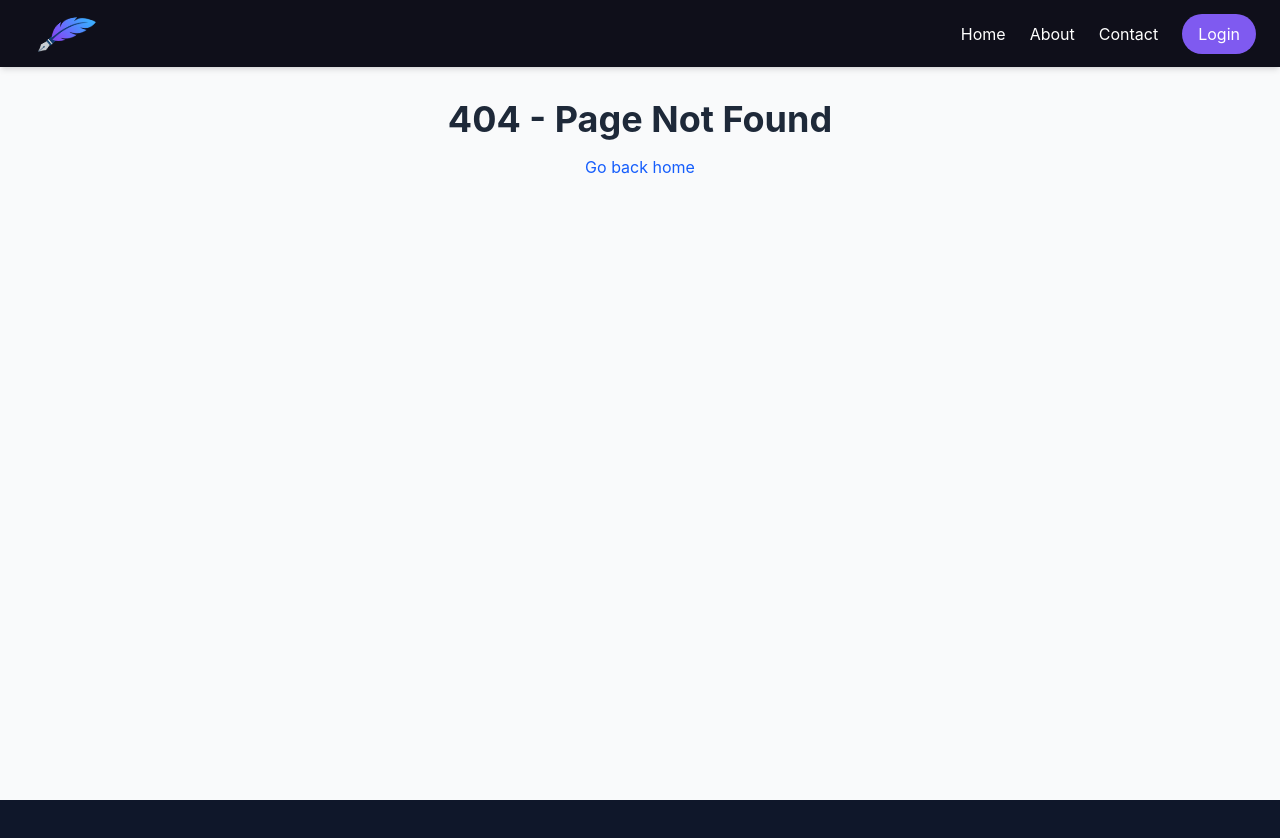
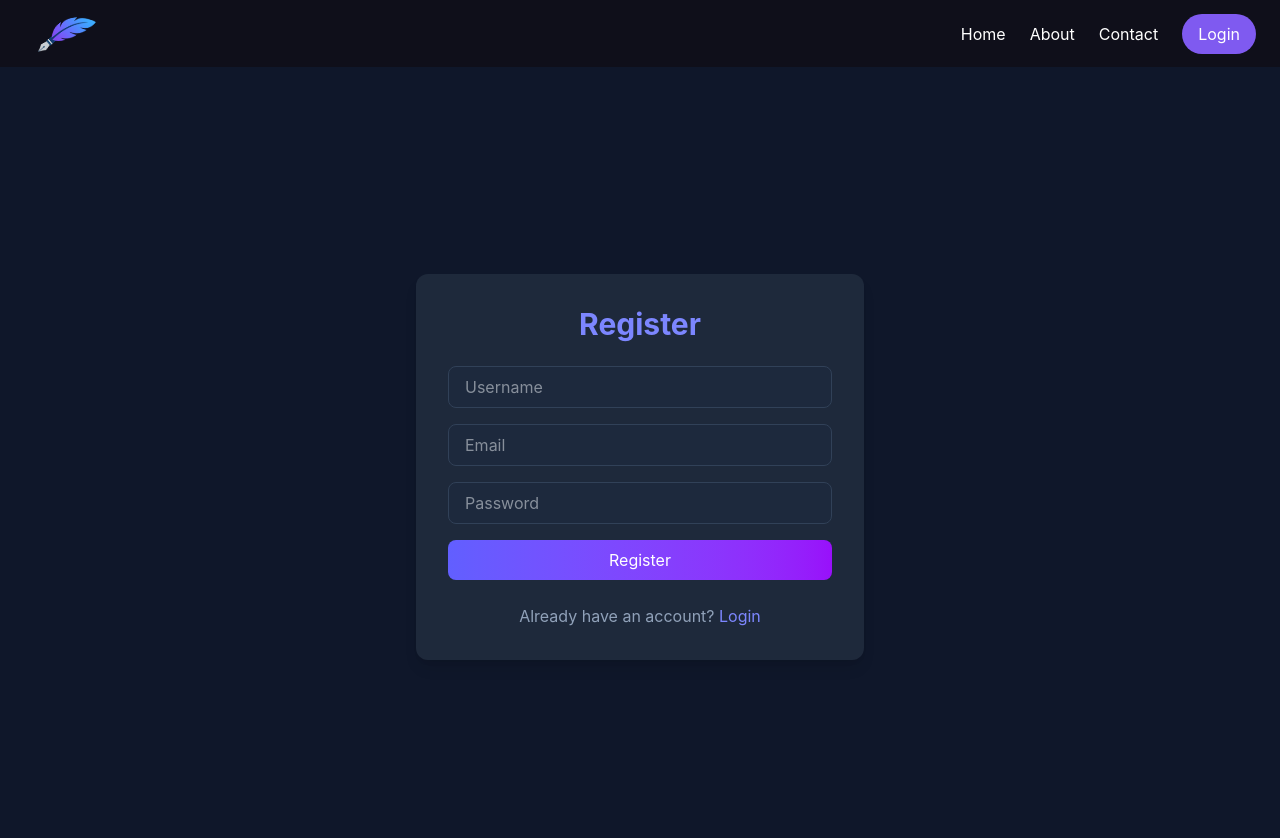
Before and after one commit to Abhaychhani/Blog_MERN, a React (Vite) app in the folder frontend/: page /register in a window 1280 px wide. Before the commit this address had no page. Shown: the top 838 px of the page. Before the commit the page ends 800 px from the top, so only its background shows below. Built offline with nearby package versions, Linux system fonts and the light colour scheme.

Commit message:
Login and register forms added

```diff
--- a/frontend/src/App.jsx
+++ b/frontend/src/App.jsx
@@ -15,6 +15,8 @@ import CreatePost from "./pages/dashboard/CreatePost";
 import Analytics from "./pages/dashboard/Analytics";
 
 import Navbar from "./components/Navbar";
+import Login from "./pages/Login.jsx";
+import Register from "./pages/Register.jsx";
 
 function App() {
 
@@ -29,6 +31,8 @@ function App() {
           <Route path="/blog/:id" element={<BlogPost />} />
           <Route path="/about" element={<About />} />
           <Route path="/contact" element={<Contact />} />
+          <Route path="/login" element={<Login />} />
+          <Route path="/register" element={<Register />} />
 
 
           <Route
--- a/frontend/src/Main.css
+++ b/frontend/src/Main.css
@@ -8,7 +8,6 @@ body {
   background-color: #0F172A;
   color: #F1F5F9;
 }
-
 /* Neon glow effect */
 .neon-glow {
   box-shadow: 0 0 10px #6366F1, 0 0 20px #6366F1;
--- a/frontend/src/components/ProtectedRoute.jsx
+++ b/frontend/src/components/ProtectedRoute.jsx
@@ -2,7 +2,7 @@ import { Navigate } from 'react-router-dom';
 import { useAuth } from '../context/AuthContext.jsx';
 
 export default function ProtectedRoute({ children }) {
-  const { isAuthenticated } = useAuth();
+  const { isLoggedIn } = useAuth();
 
-  return isAuthenticated ? children : <Navigate to="/" replace />;
+  return isLoggedIn ? children : <Navigate to="/" replace />;
 }
--- /dev/null
+++ b/frontend/src/pages/Login.jsx
@@ -0,0 +1,36 @@
+export default function Login() {
+  return (
+    <div className="min-h-screen bg-[#0F172A] flex items-center justify-center px-4">
+      <div className="bg-[#1E293B] p-8 rounded-xl shadow-lg w-full max-w-md text-slate-100">
+        <h2 className="text-3xl font-bold text-center text-indigo-400 mb-6">Login</h2>
+
+        <form className="space-y-4">
+          <input
+            type="email"
+            placeholder="Email"
+            className="w-full px-4 py-2 bg-slate-800 text-slate-100 rounded-lg border border-slate-700 focus:outline-none focus:ring-2 focus:ring-indigo-500"
+          />
+          <input
+            type="password"
+            placeholder="Password"
+            className="w-full px-4 py-2 bg-slate-800 text-slate-100 rounded-lg border border-slate-700 focus:outline-none focus:ring-2 focus:ring-indigo-500"
+          />
+
+          <button
+            type="submit"
+            className="w-full bg-gradient-to-r from-indigo-500 to-purple-600 text-white py-2 rounded-lg hover:scale-105 transition"
+          >
+            Login
+          </button>
+        </form>
+
+        <p className="mt-6 text-center text-slate-400">
+          Don't have an account?{' '}
+          <a href="/register" className="text-indigo-400 hover:underline transition">
+            Register
+          </a>
+        </p>
+      </div>
+    </div>
+  );
+}
--- /dev/null
+++ b/frontend/src/pages/Register.jsx
@@ -0,0 +1,41 @@
+export default function Register() {
+  return (
+    <div className="min-h-screen bg-[#0F172A] flex items-center justify-center px-4">
+      <div className="bg-[#1E293B] p-8 rounded-xl shadow-lg w-full max-w-md text-slate-100">
+        <h2 className="text-3xl font-bold text-center text-indigo-400 mb-6">Register</h2>
+
+        <form className="space-y-4">
+          <input
+            type="text"
+            placeholder="Username"
+            className="w-full px-4 py-2 bg-slate-800 text-slate-100 rounded-lg border border-slate-700 focus:outline-none focus:ring-2 focus:ring-indigo-500"
+          />
+          <input
+            type="email"
+            placeholder="Email"
+            className="w-full px-4 py-2 bg-slate-800 text-slate-100 rounded-lg border border-slate-700 focus:outline-none focus:ring-2 focus:ring-indigo-500"
+          />
+          <input
+            type="password"
+            placeholder="Password"
+            className="w-full px-4 py-2 bg-slate-800 text-slate-100 rounded-lg border border-slate-700 focus:outline-none focus:ring-2 focus:ring-indigo-500"
+          />
+
+          <button
+            type="submit"
+            className="w-full bg-gradient-to-r from-indigo-500 to-purple-600 text-white py-2 rounded-lg hover:scale-105 transition"
+          >
+            Register
+          </button>
+        </form>
+
+        <p className="mt-6 text-center text-slate-400">
+          Already have an account?{' '}
+          <a href="/login" className="text-indigo-400 hover:underline transition">
+            Login
+          </a>
+        </p>
+      </div>
+    </div>
+  );
+}
```
